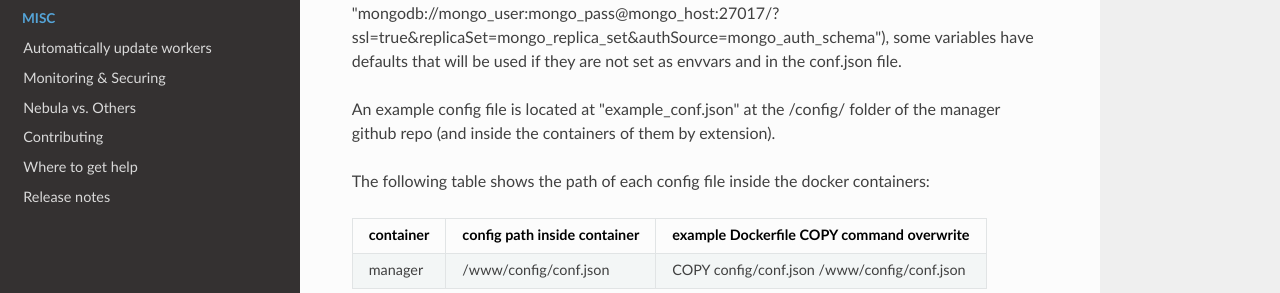
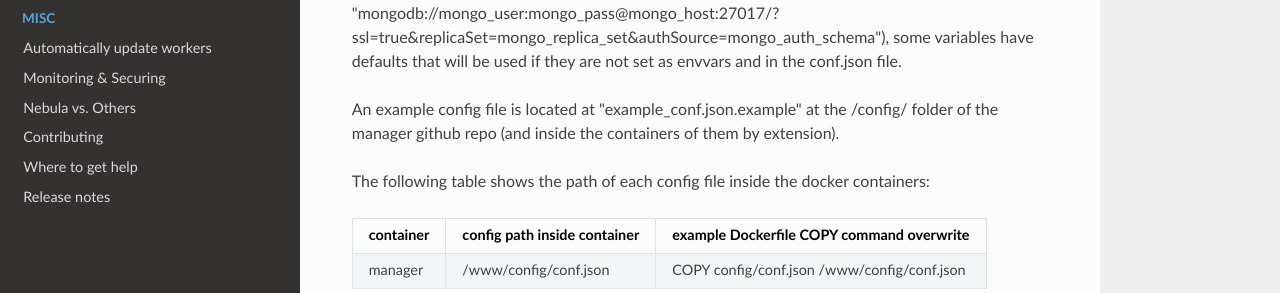
Before and after one commit to nebula-orchestrator/docs, an MkDocs documentation site: the page built from docs/config/manager.md, in a window 1280 px wide and 1394 px high. Shown: the part 856-1149 px from the top of the window. Built offline with MkDocs 1.6.1, drawn with Linux system fonts in a browser that asks for light colours; nearby versions of some CDN libraries.

Commit message:
example conf json name change

```diff
--- a/docs/config/manager.md
+++ b/docs/config/manager.md
@@ -21,7 +21,7 @@ The following table shows the config variables used to set nebula manager at sta
 
 envvars take priority over variables set in the config/ files in case both are set (the registry user & pass values can also be set by using the standard "~/.docker/config.json" file and not setting them as envvars and the Nebula config file ), it's suggested to always wrap envvars values in quotation marks but it's only required if the envvar uses special characters (for example "mongodb://mongo_user:mongo_pass@mongo_host:27017/?ssl=true&replicaSet=mongo_replica_set&authSource=mongo_auth_schema"), some variables have defaults that will be used if they are not set as envvars and in the conf.json file.
 
-An example config file is located at "example_conf.json" at the /config/ folder of the manager github repo (and inside the containers of them by extension).
+An example config file is located at "example_conf.json.example" at the /config/ folder of the manager github repo (and inside the containers of them by extension).
 
 The following table shows the path of each config file inside the docker containers:
 
```
Also changed, not shown: docs/config/reporter.md (+1 -1 lines), docs/config/worker.md (+1 -1 lines).
